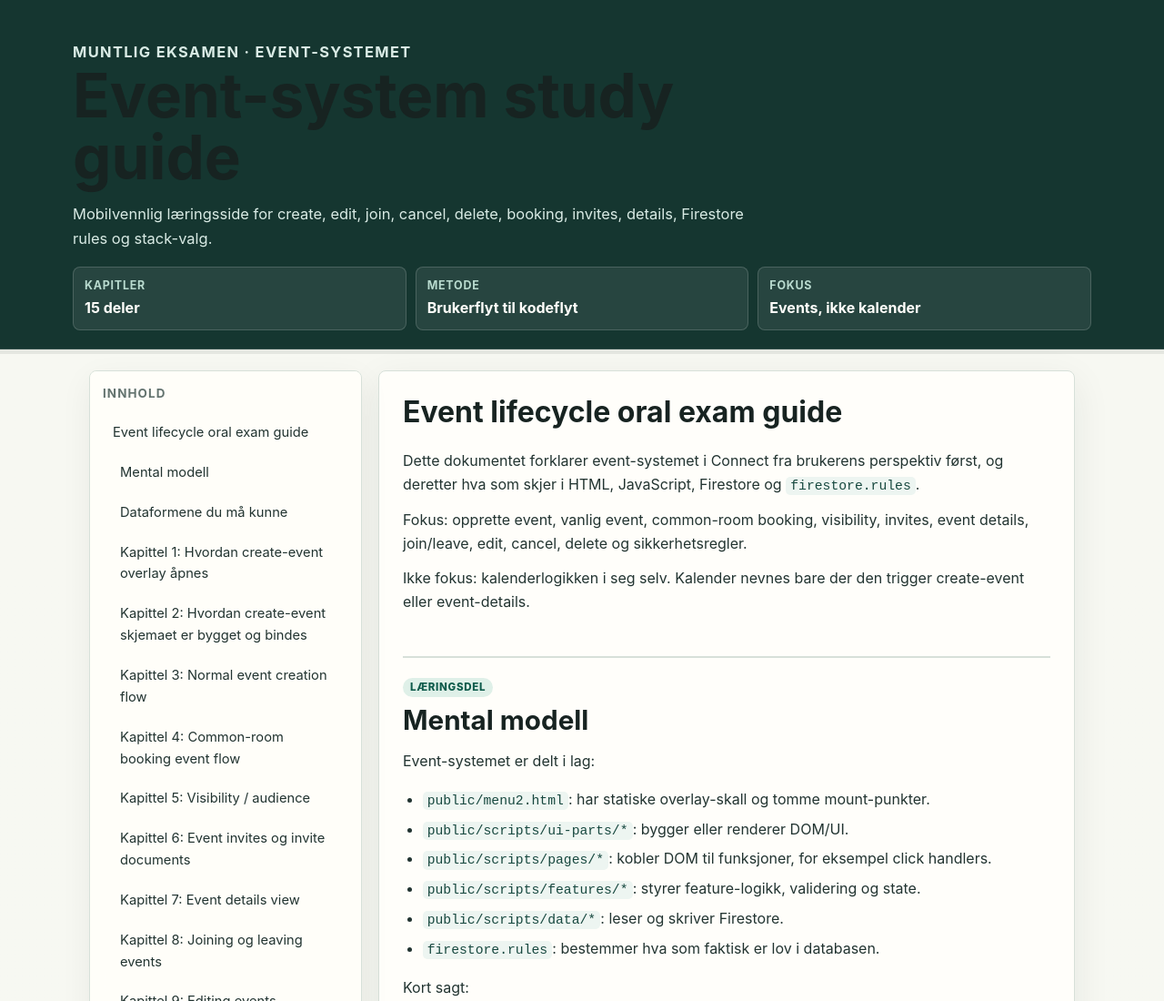
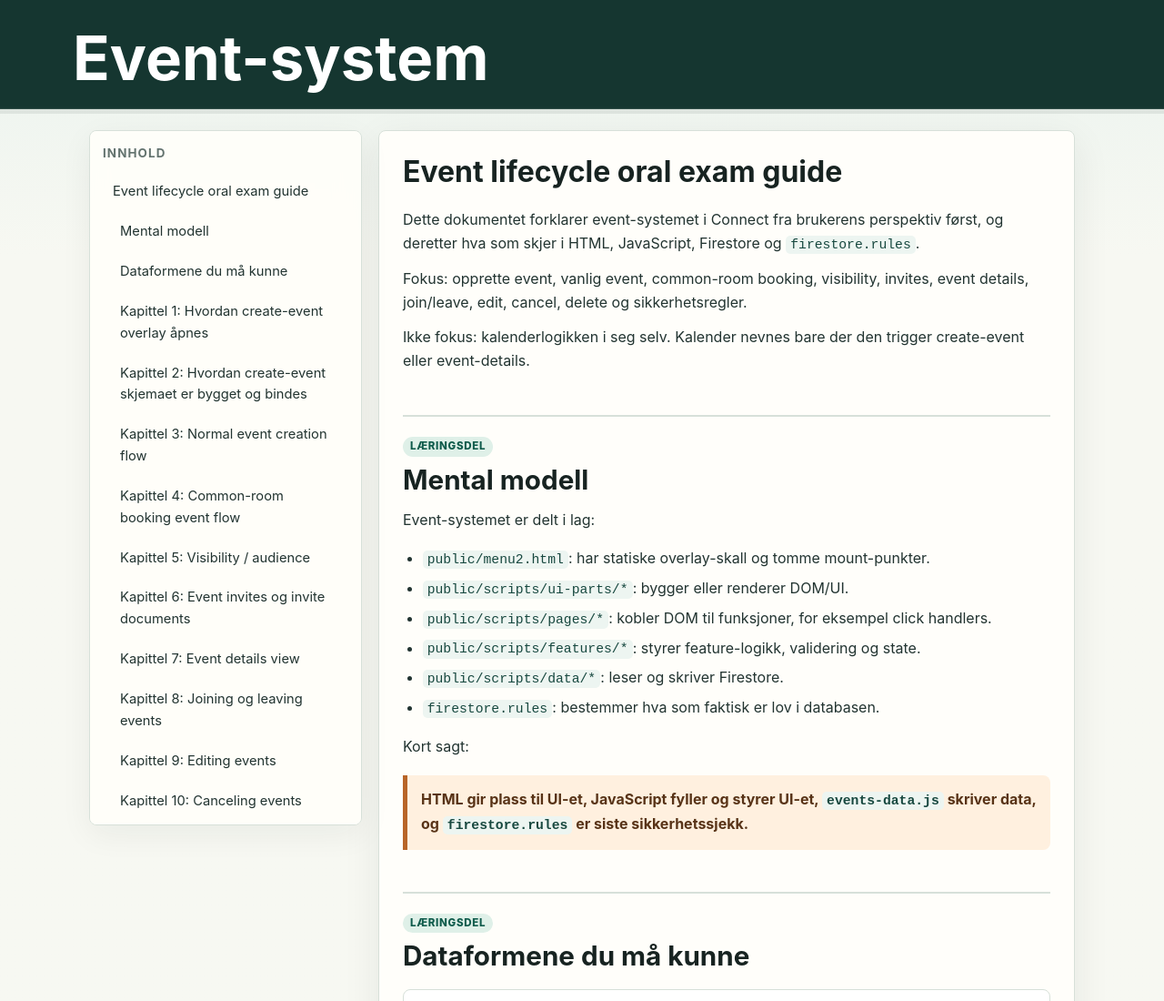
Before and after one commit to bbari1/bbari1.github.io, a plain HTML site: page index.html in a window 1280 px wide. Shown: the top 1100 px of the page at 91% size. Drawn offline with Linux system fonts and the light colour scheme.

Commit message:
Update index.html

```diff
--- a/index.html
+++ b/index.html
@@ -73,6 +73,7 @@
       font-size: clamp(2rem, 10vw, 4.2rem);
       line-height: 1.02;
       letter-spacing: 0;
+      color: #fff;
     }
     .hero p {
       max-width: 760px;
@@ -345,14 +346,7 @@
   <a class="skip-link" href="#content">Hopp til innhold</a>
   <header class="hero" id="top">
     <div class="hero-inner">
-      <p class="eyebrow">Muntlig eksamen · Event-systemet</p>
-      <h1>Event-system study guide</h1>
-      <p>Mobilvennlig læringsside for create, edit, join, cancel, delete, booking, invites, details, Firestore rules og stack-valg.</p>
-      <div class="study-strip" aria-label="Study summary">
-        <div class="study-pill"><strong>Kapitler</strong><span>15 deler</span></div>
-        <div class="study-pill"><strong>Metode</strong><span>Brukerflyt til kodeflyt</span></div>
-        <div class="study-pill"><strong>Fokus</strong><span>Events, ikke kalender</span></div>
-      </div>
+      <h1>Event-system</h1>
     </div>
   </header>
   <div class="progress-shell" aria-hidden="true"><div class="progress-bar" id="reading-progress"></div></div>
```
